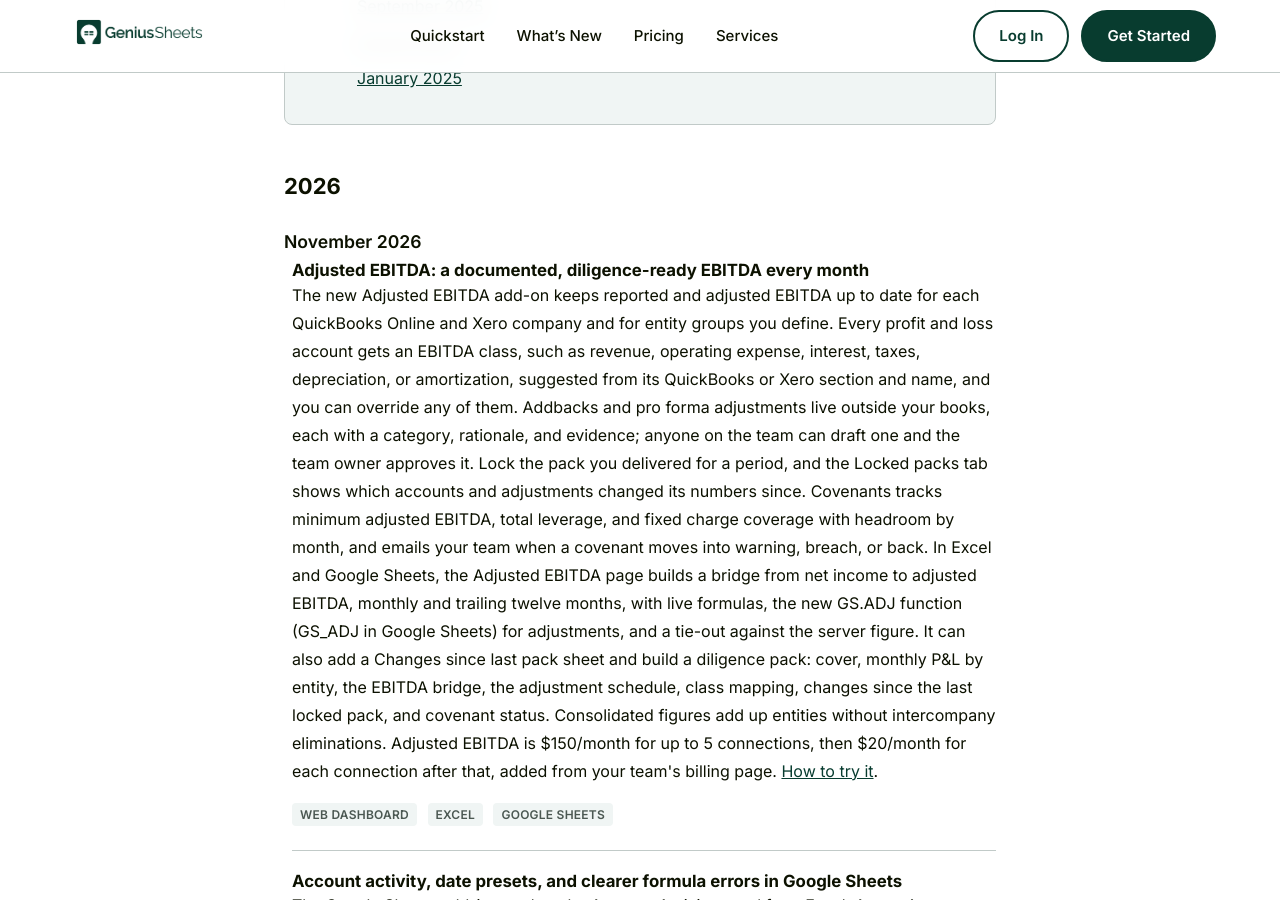
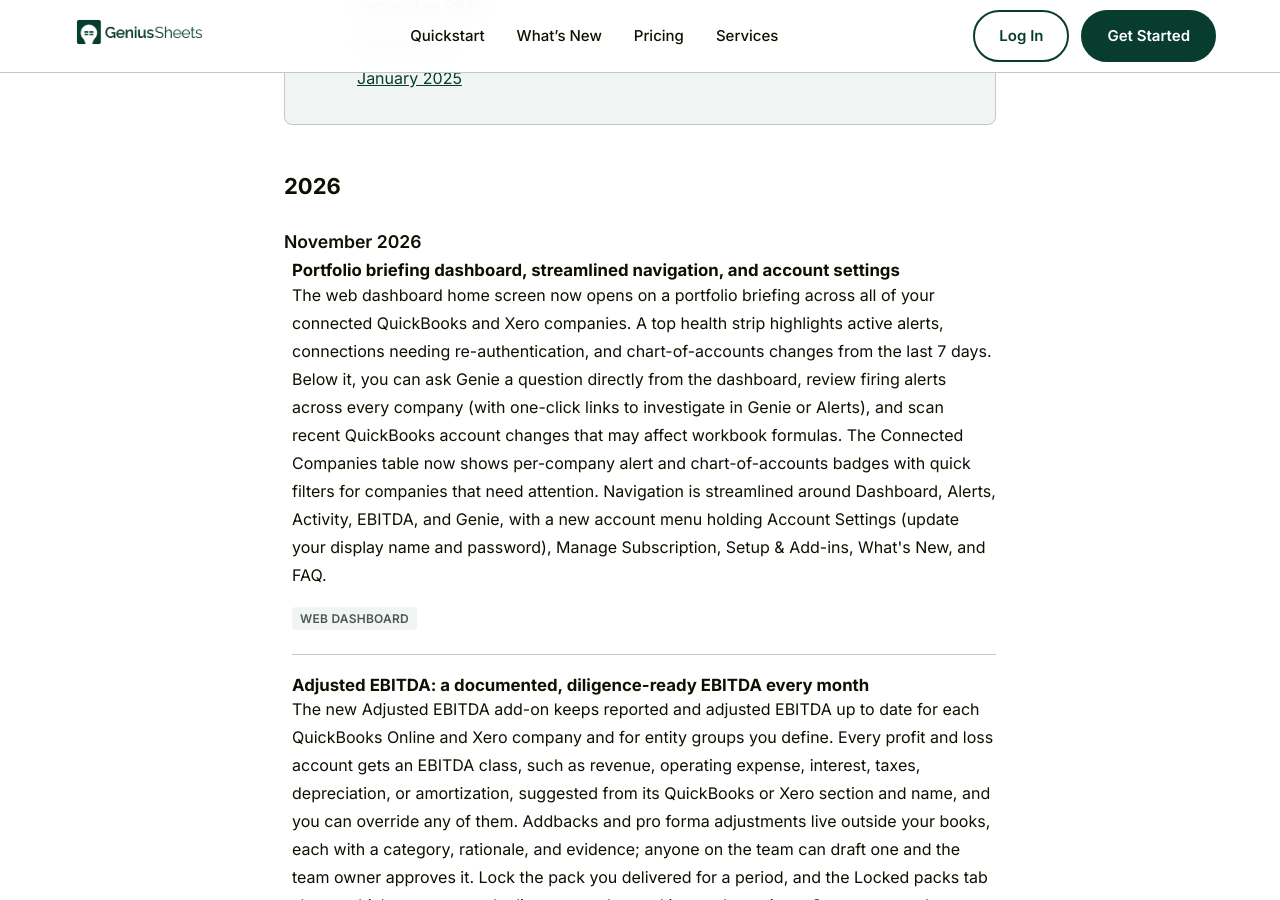
Before and after one commit to GeniusSheets/gs_site, a Jekyll site: the page built from whats-new.html, in a window 1280 px wide and 900 px high, scrolled down 861 px. Built offline with Jekyll 4.4.1, drawn with Linux system fonts in a browser that asks for light colours.

Commit message:
docs(whats-new): portfolio briefing dashboard, streamlined navigation, and account settings

```diff
--- a/_data/whats_new.json
+++ b/_data/whats_new.json
@@ -9,6 +9,13 @@
           "month": "November 2026",
           "id": "november-2026",
           "items": [
+            {
+              "title": "Portfolio briefing dashboard, streamlined navigation, and account settings",
+              "platforms": [
+                "Web dashboard"
+              ],
+              "body_html": "<p>The web dashboard home screen now opens on a portfolio briefing across all of your connected QuickBooks and Xero companies. A top health strip highlights active alerts, connections needing re-authentication, and chart-of-accounts changes from the last 7 days. Below it, you can ask Genie a question directly from the dashboard, review firing alerts across every company (with one-click links to investigate in Genie or Alerts), and scan recent QuickBooks account changes that may affect workbook formulas. The Connected Companies table now shows per-company alert and chart-of-accounts badges with quick filters for companies that need attention. Navigation is streamlined around Dashboard, Alerts, Activity, EBITDA, and Genie, with a new account menu holding Account Settings (update your display name and password), Manage Subscription, Setup & Add-ins, What's New, and FAQ.</p>"
+            },
             {
               "title": "Adjusted EBITDA: a documented, diligence-ready EBITDA every month",
               "platforms": [
```
Also changed, not shown: whats_new.md (+5 -0 lines).
